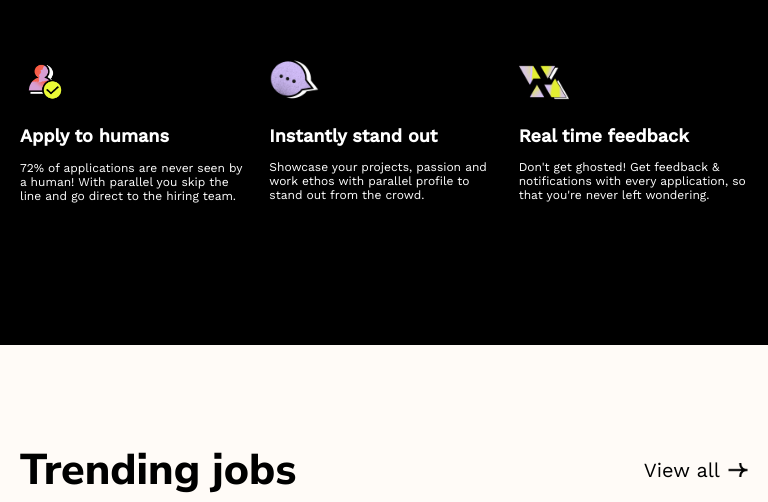
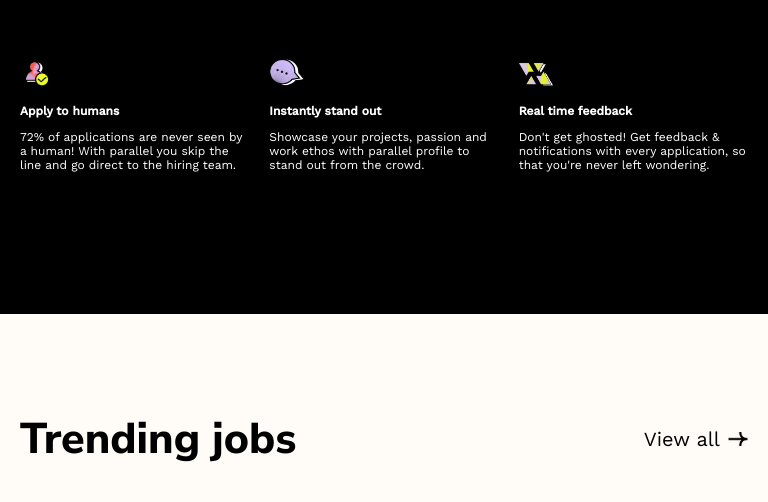
Before and after one commit to SedativeGlam/Parallel, a plain HTML site: page index.html in a window 768 px wide. Shown: the part 835-1337 px from the top of the page. Drawn offline with nearby package versions, Linux system fonts and the light colour scheme; files whose address does not match are found by name.

Commit message:
Add files via upload

```diff
--- a/index.html
+++ b/index.html
@@ -133,7 +133,7 @@
       <div class="section2-grid-wrapper">
         <div class="section2-grid-left">
           <div>
-            <img src="./images/doubleSend.png" alt="icon" width="50px" />
+            <img src="./images/doubleSend.png" alt="icon" width="15%px" />
           </div>
           <h2>Apply to humans</h2>
           <p>
@@ -144,7 +144,7 @@
 
         <div class="section2-grid-center">
           <div>
-            <img src="./images/feedbackIcon.png" alt="icon" width="50px" />
+            <img src="./images/feedbackIcon.png" alt="icon" width="15%" />
           </div>
           <h2>Instantly stand out</h2>
           <p>
@@ -155,7 +155,7 @@
 
         <div class="section2-grid-right">
           <div>
-            <img src="./images/beYourselfIcon.png" alt="icon" width="50px" />
+            <img src="./images/beYourselfIcon.png" alt="icon" width="15%" />
           </div>
           <h2>Real time feedback</h2>
           <p>
--- a/section2.css
+++ b/section2.css
@@ -91,6 +91,10 @@
     padding: 100px 20px 130px;
   }
 
+  .section-2 h2 {
+    font-size: 12px;
+  }
+
   .section2-grid-left,
   .section2-grid-center,
   .section2-grid-right {
```
